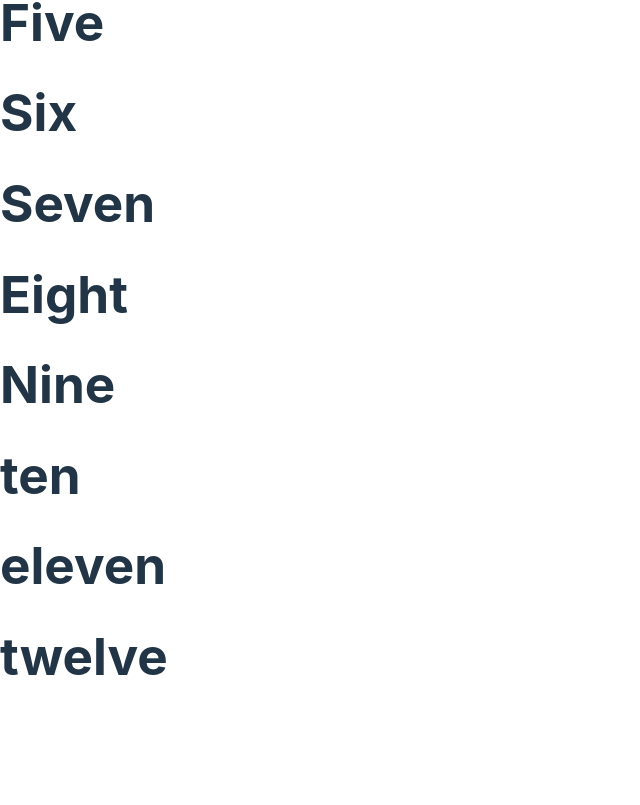
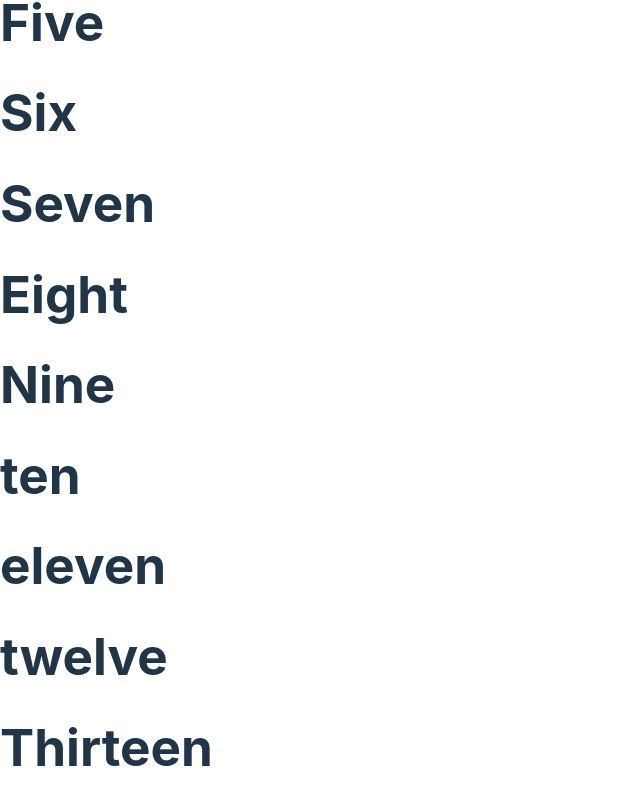
Before and after one commit to omor777/hook-form-practice, a React (Vite) app: page / in a window 1280 px wide. Shown: the part 403-1208 px from the top of the page, without its empty margins (0-640 px from the left). Before the commit the page ends 1122 px from the top, so only its background shows below. Built offline with nearby package versions, Linux system fonts and the light colour scheme.

Commit message:
thirteen

```diff
--- a/src/App.jsx
+++ b/src/App.jsx
@@ -13,6 +13,7 @@ const App = () => {
       <h1>ten</h1>
       <h1>eleven</h1>
       <h1>twelve</h1>
+      <h1>Thirteen</h1>
     </div>
   );
 };
```
